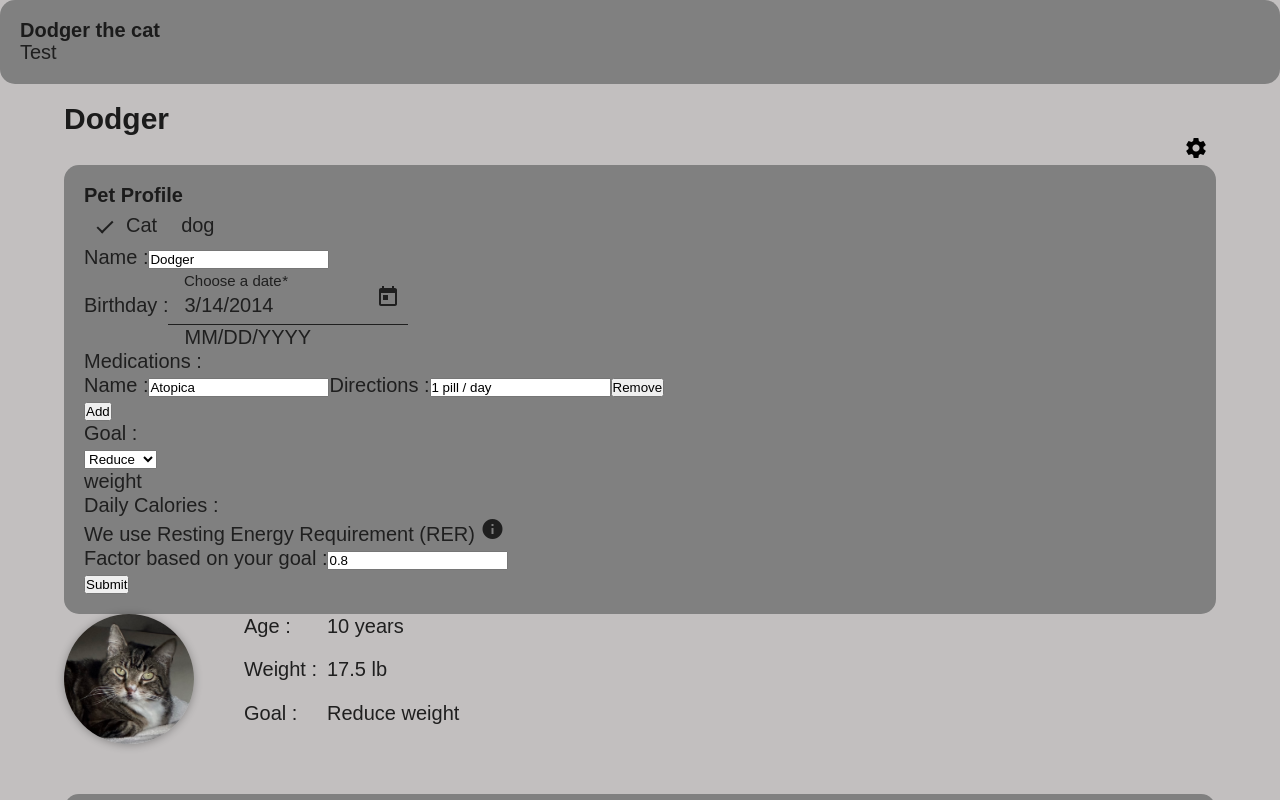
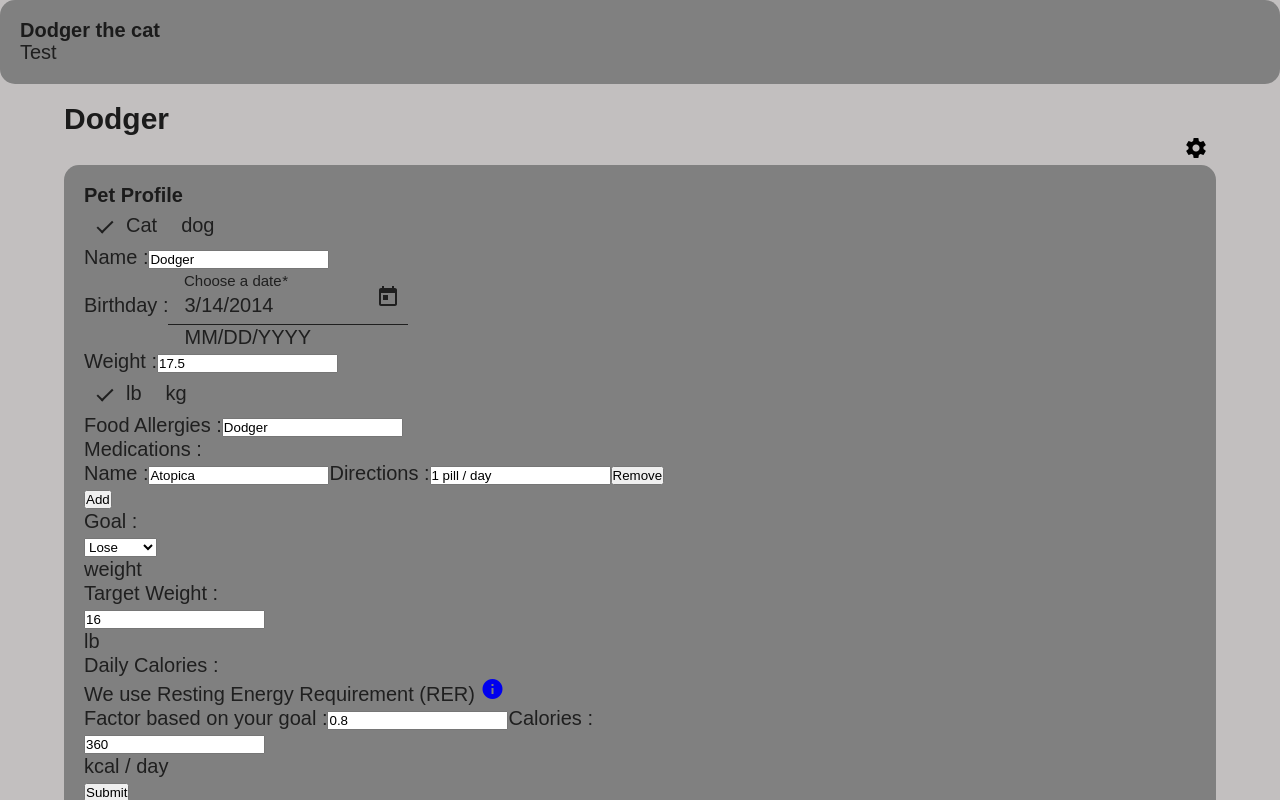
Before and after one commit to CocoTapi/Cat-Calorie-Calc-Frontend, an Angular app: page / in a window 1280 px wide. Both pictures are taken after a click on the button "settings". Shown: the top 800 px of the page. Built offline with nearby package versions, Linux system fonts and the light colour scheme.

Commit message:
Remove repetitive data type and fix form setup for daily calories and medications

```diff
--- a/public/pets/pets-test-data.ts
+++ b/public/pets/pets-test-data.ts
@@ -17,7 +17,7 @@ export const PETS_TEST_DATA: Pet_Profile[] = [
                 directions: '1 pill / day'
             }
         ],
-        goal: 'Reduce',
+        goal: 'Lose',
         target_weight: 16,
         factor: 0.8,
         daily_calories: 360,
--- a/src/app/pet-profile/models/pet-profile.model.ts
+++ b/src/app/pet-profile/models/pet-profile.model.ts
@@ -1,35 +1,22 @@
-export interface Pet_Profile {
-    id: number,
-    type: 'cat' | 'dog',
-    name: string,
-    icon: string,
-    birthday: Date,
-    weight: number,
-    weight_unit: 'lb' | 'kg',
-    allergies: string | null,
-    medications: Medication[] | null,
-    goal: 'Maintain' | 'Gain' | 'Reduce',
-    target_weight: number | null,
-    factor: number,
-    daily_calories: number,
-    notes: string,
-
-}
-
-interface Medication {
-    med_id: number,
-    med_name: string,
-    directions: string
-}
-
 export interface Pet_Form_DATA {
     id: number | null,
     type: 'cat' | 'dog' | null,
     name: string,
     birthday: Date | null,
+
+    weight: number | null,
+    weight_unit: 'lb' | 'kg',
+
+    allergies: string,
     medications: PET_FORM_Medication[],
-    goal: 'Maintain' | 'Gain' | 'Reduce',
+
+    goal: 'Maintain' | 'Gain' | 'Lose',
+    target_weight: number | null,
+
     factor: number,
+    daily_calories: number | null,
+
+    notes: string,
 }
 
 interface PET_FORM_Medication {
@@ -37,3 +24,7 @@ interface PET_FORM_Medication {
     med_name: string,
     directions: string
 }
+
+export interface Pet_Profile extends Pet_Form_DATA {
+    icon: string,
+}
--- a/src/app/pet-profile/pet-form/pet-form.component.html
+++ b/src/app/pet-profile/pet-form/pet-form.component.html
@@ -10,13 +10,13 @@
         </section>
 
         <!-- Name Input -->
-        <div>
+        <section>
             <label for="name">Name :</label>
             <input type="text" id="name" name="name" formControlName="name" />
-        </div>
+        </section>
 
         <!-- Birthday Input -->
-        <div>
+        <section>
             <label for="birthday">Birthday :</label>
             <mat-form-field>
                 <mat-label>Choose a date</mat-label>
@@ -25,14 +25,30 @@
                 <mat-datepicker-toggle matIconSuffix [for]="picker"></mat-datepicker-toggle>
                 <mat-datepicker #picker></mat-datepicker>
             </mat-form-field>
+        </section>
 
-        </div>
+        <!-- Weight Input -->
+        <section>
+            <label for="weight">Weight :</label>
+            <input type="text" id="weight" name="weight" formControlName="weight" />
 
-        <!-- Food allergies -->
+            <!-- Unit Selection -->
+            <div>
+                <mat-button-toggle-group aria-label="weight_unit" formControlName="weight_unit">
+                    <mat-button-toggle value="lb">lb</mat-button-toggle>
+                    <mat-button-toggle value="kg">kg</mat-button-toggle>
+                </mat-button-toggle-group>
+            </div>
+        </section>
 
+        <!-- Food Allergies Input-->
+        <section>
+            <label for="name">Food Allergies :</label>
+            <input type="text" id="name" name="name" formControlName="name" />
+        </section>
 
         <!-- Medication Input -->
-        <div>
+        <section>
             <p>Medications :</p>
             <div formArrayName="medications">
                 @for (med of medications.controls; track med;  let idx = $index){
@@ -47,80 +63,49 @@
                 }
                 <button type="button" (click)="addMedication()">Add</button>
             </div>
-
-
-
-        </div>
-
-        <!-- <div>
-            <label for="weight">Weight :</label>
-            <div>
-                <input type="text" id="weight" name="weight" formControlName="weight" />
-                <section>
-                    <mat-button-toggle-group aria-label="unit" formControlName="unit">
-                        <mat-button-toggle value="lb">lb</mat-button-toggle>
-                        <mat-button-toggle value="kg">kg</mat-button-toggle>
-                    </mat-button-toggle-group>
-                </section>
-            </div>
-
-        </div>
-
-        <div>
-            <label for="allergies">Allergies :</label>
-            <input type="text" id="allergies" name="allergies" formControlName="allergies" />
-        </div>
- -->
-
-
+        </section>
 
         <!-- Goal Selection -->
-        <div>
+        <section>
             <label for="goal">Goal :</label>
             <div>
                 <select name="goal" id="goal" formControlName="goal">
                     <option value="Maintain">Maintain</option>
-                    <option value="Reduce">Reduce</option>
+                    <option value="Lose">Lose</option>
                     <option value="Gain">Gain</option>
                 </select>
                 <p>weight</p>
             </div>
 
             <!-- Target Weight Input -->
-            <!-- <div>
+            <div>
                 <label for="target_weight">Target Weight :</label>
                 <div>
-                    <input type="text" id="target_weight" name="target_weight" formArrayName="target_weight"/>
+                    <input type="text" id="target_weight" name="target_weight" formControlName="target_weight"/>
+                    <p>{{ unit }}</p>
+                </div>
+            </div>
+        </section>
 
-                    Unit Selection
-                    <section>
-                        <mat-button-toggle-group aria-label="unit">
-                            <mat-button-toggle value="lb">lb</mat-button-toggle>
-                            <mat-button-toggle value="kg">kg</mat-button-toggle>
-                        </mat-button-toggle-group>
-                    </section>
-                </div>
-            </div>  -->
-        </div>
-
-        <div>
+        <!-- Dairy Calories Setting -->
+        <section>
             <p>Daily Calories :</p>
             <p>
                 We use Resting Energy Requirement (RER)
-                <a><mat-icon>info</mat-icon></a>
+                <a href="https://vmc.vet.osu.edu/services/companion-animal-nutrition-support-service"><mat-icon>info</mat-icon></a>
             </p>
 
             <!-- Factor Input -->
             <label for="factor">Factor based on your goal :</label>
             <input type="text" name="factor" id="factor" formControlName="factor" />
 
-            <!-- Calories Input
+            <!-- Calories Input -->
             <label for="daily_calories">Calories :</label>
             <div>
                 <input type="text" name="daily_calories" id="daily_calories" formControlName="daily_calories" />
                 <p>kcal / day</p>
-            </div> -->
-        </div>
+            </div>
+        </section>
 
         <button>Submit</button>
     </form>
--- a/src/app/pet-profile/pet-form/pet-form.component.ts
+++ b/src/app/pet-profile/pet-form/pet-form.component.ts
@@ -35,22 +35,38 @@ export class PetFormComponent implements OnInit {
   petProfileForm!: FormGroup;
 
   ngOnInit(): void {
+    // Setup initial form values
     const initialPetProfile: Pet_Form_DATA = {
       id: this.pet?.id ?? null,
       type: this.pet?.type ?? 'cat',
       name: this.pet?.name ?? '',
       birthday: this.pet?.birthday ?? null,
+
+      weight: this.pet?.weight ?? null,
+      weight_unit: this.pet?.weight_unit ?? 'lb',
+
+      allergies: this.pet?.allergies ?? '',
       medications: this.pet?.medications ?? [],
 
       goal: this.pet?.goal ?? 'Maintain',
+      target_weight: this.pet?.target_weight ?? null,
+
       factor: this.pet?.factor ?? '1.0',
+      daily_calories: this.pet?.daily_calories ?? null,
+
+      notes: this.pet?.notes ?? '',
     };
 
+    // Setup reactive form group
     this.petProfileForm = new FormGroup({
       type: new FormControl(initialPetProfile.type, Validators.required),
       name: new FormControl(initialPetProfile.name, Validators.required),
       birthday: new FormControl(initialPetProfile.birthday, Validators.required),
 
+      weight: new FormControl(initialPetProfile.weight, Validators.required),
+      weight_unit: new FormControl(initialPetProfile.weight_unit, Validators.required),
+
+      allergies: new FormControl(initialPetProfile.allergies),
       medications: new FormArray(
         initialPetProfile.medications.map(med => new FormGroup({
           med_id: new FormControl(med.med_id),
@@ -60,18 +76,21 @@ export class PetFormComponent implements OnInit {
       ),
 
       goal: new FormControl(initialPetProfile.goal, Validators.required),
-      factor: new FormControl(initialPetProfile.factor, Validators.required)
+      target_weight: new FormControl(initialPetProfile.target_weight),
+
+      factor: new FormControl(initialPetProfile.factor, Validators.required),
+      daily_calories: new FormControl(initialPetProfile.daily_calories, Validators.required),
     });
 
     // Listen for changes in 'goal' and update 'factor'
-    const subscription = this.petProfileForm.get('goal')?.valueChanges.subscribe(goal => {
+    const subscriptionForGoal = this.petProfileForm.get('goal')?.valueChanges.subscribe(goal => {
       const factorControl = this.petProfileForm.get('factor');
 
       switch (goal) {
         case 'Maintain':
-          factorControl?.setValue(0.9);
+          factorControl?.setValue(1.2);
           break;
-        case 'Reduce':
+        case 'Lose':
           factorControl?.setValue(0.8);
           break;
         case 'Gain':
@@ -82,8 +101,45 @@ export class PetFormComponent implements OnInit {
       }
     });
 
-    this.destroyRef.onDestroy(() => subscription?.unsubscribe());
+    this.destroyRef.onDestroy(() => subscriptionForGoal?.unsubscribe());
 
+    // Listen for changes in 'factor' and update 'daily_calories'
+    const subscriptionForFactor = this.petProfileForm.get('factor')?.valueChanges.subscribe(factor => {
+      const dailyCaloriesControl = this.petProfileForm.get('daily_calories');
+      const weightControl = this.petProfileForm.get('weight');
+      const weightUnitControl = this.petProfileForm.get('weight_unit');
+
+      // Ensure controls exist before proceeding
+      if (!weightControl || !weightUnitControl || !dailyCaloriesControl) {
+        return;
+      }
+
+      let currentWeightInKg = weightControl.value;
+
+      // Convert lb to kg
+      if (weightUnitControl.value === 'lb') {
+        currentWeightInKg = currentWeightInKg / 2.2046;
+      }
+
+      // Ensure valid inputs
+      if (!currentWeightInKg || !factor) {
+        return;
+      }
+
+      // Calculate daily calories
+      const RER = 70 * Math.pow(currentWeightInKg, 0.75);
+      const dailyCalories = (RER * factor).toFixed(1);
+
+      dailyCaloriesControl?.setValue(dailyCalories);
+    })
+
+    this.destroyRef.onDestroy(() => subscriptionForFactor?.unsubscribe());
+
+  }
+
+  // Getter for weight_unit
+  get unit() {
+    return this.petProfileForm.get('weight_unit')?.value;
   }
 
   // Getter for medications' FormArray
@@ -116,6 +172,11 @@ export class PetFormComponent implements OnInit {
       ...this.petProfileForm.value
     }
 
+    // Remove medications without a `med_name`
+    formData.medications = formData.medications.filter(med =>
+      med.med_name && med.med_name.trim().length > 0
+    )
+
     console.log("form", formData)
   }
 }
--- a/src/app/pet-profile/pet-profile.component.ts
+++ b/src/app/pet-profile/pet-profile.component.ts
@@ -21,14 +21,14 @@ export class PetProfileComponent {
   imagePath = computed(() => 'pets/' + this.pet().icon);
 
   age = computed(() => {
-    const birthday = new Date(this.pet().birthday);
+    const birthday = this.pet().birthday;
     const today = new Date();
 
-    let age = today.getFullYear() - birthday.getFullYear();
-    const monthDiff = today.getMonth() - birthday.getMonth();
+    let age = today.getFullYear() - birthday!.getFullYear();
+    const monthDiff = today.getMonth() - birthday!.getMonth();
 
     // Adjust age if birthday hasn't occurred this year yet
-    if (monthDiff < 0 || (monthDiff === 0 && today.getDate() < birthday.getDate())) {
+    if (monthDiff < 0 || (monthDiff === 0 && today.getDate() < birthday!.getDate())) {
       age--;
     }
 
```
